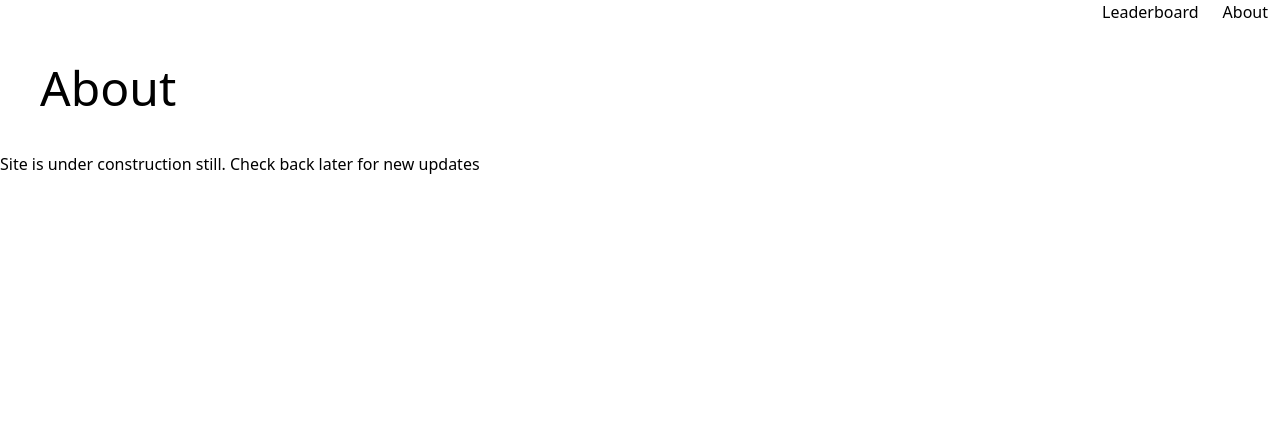
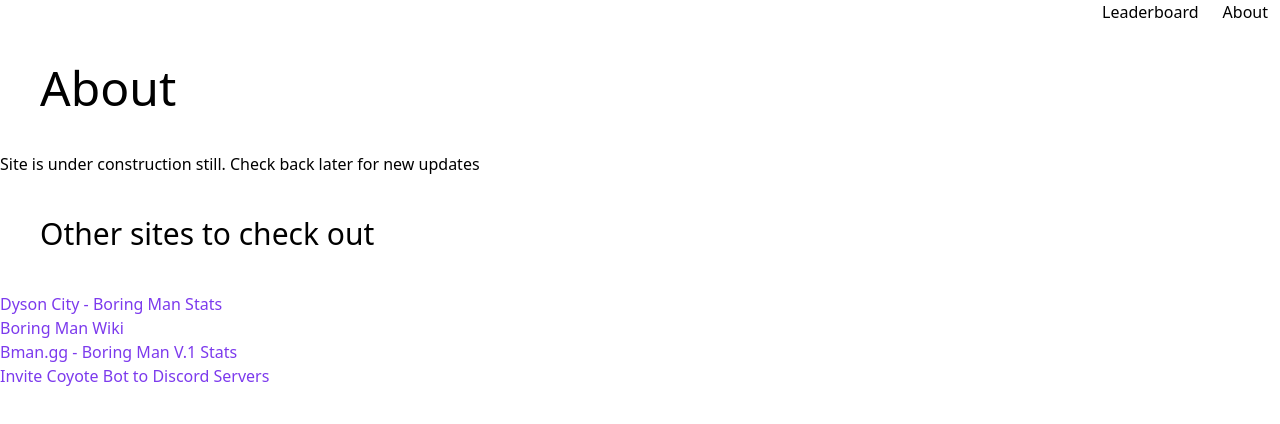
Before and after one commit to coyote963/blight, a React (Create React App) app: page /about in a window 1280 px wide. Shown: the top 424 px of the page. Built offline with nearby package versions, Linux system fonts and the light colour scheme.

Commit message:
adds page formatting and simple pagination, about page updated

```diff
--- a/package.json
+++ b/package.json
@@ -15,6 +15,7 @@
     "@types/react-redux": "^7.1.16",
     "@types/react-router-dom": "^5.1.7",
     "axios": "^0.21.1",
+    "moment": "^2.29.1",
     "react": "^17.0.1",
     "react-dom": "^17.0.1",
     "react-redux": "^7.2.2",
--- a/public/index.html
+++ b/public/index.html
@@ -24,7 +24,7 @@
       work correctly both with client-side routing and a non-root public URL.
       Learn how to configure a non-root public URL by running `npm run build`.
     -->
-    <title>React Redux App</title>
+    <title>Boring Man</title>
   </head>
   <body>
     <noscript>You need to enable JavaScript to run this app.</noscript>
--- a/src/App.tsx
+++ b/src/App.tsx
@@ -6,8 +6,8 @@ import {
   Route,
   Link
 } from "react-router-dom";
-import { Leaderboard } from './features/leaderboard/Leaderboard';
-import { LeaderboardPaginator } from './features/leaderboard/Paginator'
+import { LeaderboardRoot } from './features/leaderboard/LeaderboardRoot';
+import { AboutRoot } from './features/about/AboutRoot'
 function App() {
   return (
     <Router>
@@ -29,11 +29,10 @@ function App() {
             renders the first one that matches the current URL. */}
         <Switch>
           <Route path="/about">
-            <About />
+            <AboutRoot />
           </Route>
           <Route path="/">
-            <Leaderboard />
-            <LeaderboardPaginator />
+            <LeaderboardRoot />
           </Route>
         </Switch>
       </div>
@@ -41,11 +40,4 @@ function App() {
   );
 }
 
-function About() {
-  return <div className="container mx-auto">
-      <h2 className="text-5xl m-10">About</h2>
-      <p>Site is under construction still. Check back later for new updates</p>
-    </div>
-}
-
 export default App;
--- /dev/null
+++ b/src/features/about/AboutRoot.tsx
@@ -0,0 +1,16 @@
+import React from 'react'
+
+export function AboutRoot() {
+  return (<div className="container mx-auto">
+      <h2 className="text-5xl m-10">About</h2>
+
+      <p>Site is under construction still. Check back later for new updates</p>
+      <h2 className="text-3xl m-10">Other sites to check out</h2>
+      <ul>
+        <li><a className="text-purple-600 hover:underline" href="http://www.dyson.city">Dyson City - Boring Man Stats</a></li>
+        <li><a className="text-purple-600 hover:underline" href="http://wiki.dyson.city">Boring Man Wiki</a></li>
+        <li><a className="text-purple-600 hover:underline" href="http://bmangg.dyson.city">Bman.gg - Boring Man V.1 Stats</a></li>
+        <li><a className="text-purple-600 hover:underline" href="https://discord.com/api/oauth2/authorize?client_id=615737632768393254&permissions=3237952&scope=bot">Invite Coyote Bot to Discord Servers</a></li>
+      </ul>
+    </div>)
+}
--- a/src/features/leaderboard/Leaderboard.tsx
+++ b/src/features/leaderboard/Leaderboard.tsx
@@ -9,7 +9,7 @@ import { fetchLeaderboard,
     pageSizeSelector
 
 } from './leaderboardSlice';
-
+import formatDate from '../../helpers/formatDate'
 export function Leaderboard() {
     const dispatch = useDispatch();
     const tdmPlayers = useSelector(tdmPlayerSelector);
@@ -22,10 +22,10 @@ export function Leaderboard() {
     const rows = tdmPlayers?.map((player : TDMPlayer, index: number) => {
         return (
             <tr className="h-9" key={index}>
-                <td className="border border-b px-2 py-1 text-xs">{ currentPage * pageSize + index + 1 }</td>
+                <td className="border border-b px-2 py-1 text-xs">{ (currentPage - 1 )*  pageSize + index + 1 }</td>
                 <td className="border border-b px-2 py-1 text-xs">{player.player[0].name[0]}</td>
                 <td className="border border-b px-2 py-1 text-xs">{player.elo}</td>
-                <td className="border border-b px-2 py-1 text-xs">{player.last_updated}</td>
+                <td className="border border-b px-2 py-1 text-xs">{ formatDate(player.last_updated) }</td>
             </tr>
         )
     })
--- /dev/null
+++ b/src/features/leaderboard/LeaderboardRoot.tsx
@@ -0,0 +1,11 @@
+import React from 'react';
+import { Leaderboard } from './Leaderboard'
+import { LeaderboardPaginator } from './Paginator'
+export function LeaderboardRoot() {
+    return (
+        <div>
+            <Leaderboard />
+            <LeaderboardPaginator />
+        </div>
+    )
+}
--- a/src/features/leaderboard/Paginator.tsx
+++ b/src/features/leaderboard/Paginator.tsx
@@ -1,12 +1,14 @@
 import React from 'react';
 import { useDispatch, useSelector } from 'react-redux';
-import { fetchLeaderboard, pageSelector } from './leaderboardSlice';
+import { fetchLeaderboard, pageSelector, totalPageSelector } from './leaderboardSlice';
+import { paginationRange } from '../../helpers/range'
 
 export function LeaderboardPaginator() {
     const currentPage = useSelector(pageSelector)
     const dispatch = useDispatch();
+    const totalPages = useSelector(totalPageSelector)
     console.log(currentPage)
-    const pages = Array.from({length: 20}, (x, i) => i + 1 ).map(i => {
+    const pages = paginationRange(currentPage, totalPages ).map(i => {
 
         function changePage(event: any) {
             event.preventDefault()
--- a/src/features/leaderboard/leaderboardSlice.tsx
+++ b/src/features/leaderboard/leaderboardSlice.tsx
@@ -53,3 +53,4 @@ export const tdmPlayerSelector = (state: ApplicationState) => state.leaderboard.
 export const callStateSelector = (state: ApplicationState) => state.leaderboard.leaderboardData.callState;
 export const pageSelector = (state: ApplicationState) => state.leaderboard.leaderboardData.data?.page || 1;
 export const pageSizeSelector = (state: ApplicationState) => state.leaderboard.leaderboardData.data?.limit || 10;
+export const totalPageSelector = (state: ApplicationState) => state.leaderboard.leaderboardData.data?.totalPages || 10;
--- /dev/null
+++ b/src/helpers/formatDate.ts
@@ -0,0 +1,6 @@
+
+import moment from 'moment'
+
+export default function formatDate(dateInput: Date): string {
+    return moment(dateInput).format('YYYY/MM/DD')
+}
--- /dev/null
+++ b/src/helpers/range.ts
@@ -0,0 +1,9 @@
+export function range(start: number, end: number): Array<number>{
+    if(start === end) return [start];
+    return [start, ...range(start + 1, end)];
+}
+
+export function paginationRange(currentPage: number, totalPages: number) : Array<number> {
+    return range(currentPage - 10, currentPage + 10).filter(page => page > 0 && page < totalPages)
+
+}
```
Also changed, not shown: src/logo.svg (deleted), 1 other file (tests, documents, lock files or other folders).
